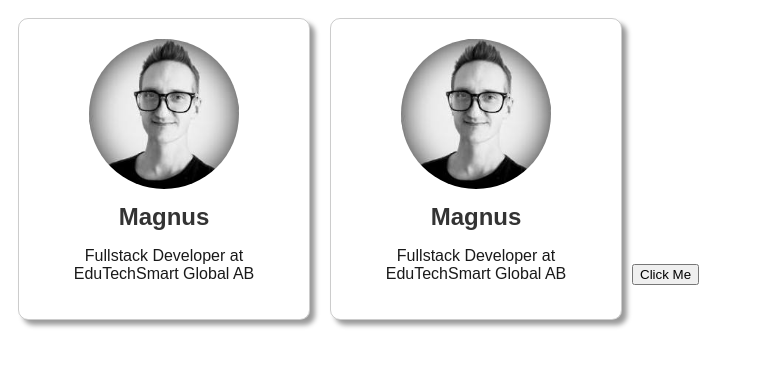
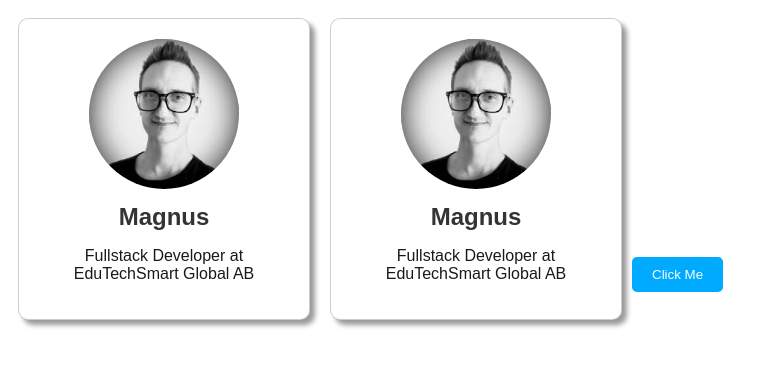
Before and after one commit to mrkarstrom/react-webpage, a React (Vite) app: page / in a window 1280 px wide. Shown: the top 366 px of the page, without its empty margins (0-768 px from the left). Built offline with nearby package versions, Linux system fonts and the light colour scheme.

Commit message:
feat (Button): Inserting a button component and its button.module.css

```diff
--- a/src/App.jsx
+++ b/src/App.jsx
@@ -1,5 +1,5 @@
 import Card from './Card';
-import Button from "./Button";
+import Button from "./Button/Button";
 
 function App() {
 
--- a/src/Button.jsx
+++ /dev/null
@@ -1,9 +0,0 @@
-import React from 'react'
-
-function Button() {
-  return (
-    <button className='button'>Click Me</button>
-  )
-}
-
-export default Button
--- /dev/null
+++ b/src/Button/Button.jsx
@@ -0,0 +1,8 @@
+import styles from './Button.module.css'
+function Button() {
+  return (
+    <button className={styles.button}>Click Me</button>
+  )
+}
+
+export default Button
--- /dev/null
+++ b/src/Button/Button.module.css
@@ -0,0 +1,8 @@
+.button {
+  background-color: hsl(200, 100%, 50%);
+  color: #fff;
+  padding: 10px 20px;
+  border-radius: 5px;
+  border: none;
+  cursor: pointer;
+}
--- a/src/index.css
+++ b/src/index.css
@@ -26,3 +26,6 @@
   font-family: Arial, sans-serif;
   color: rgba(0, 0, 0, 0.9);
 }
+/*
+
+}*/
```
